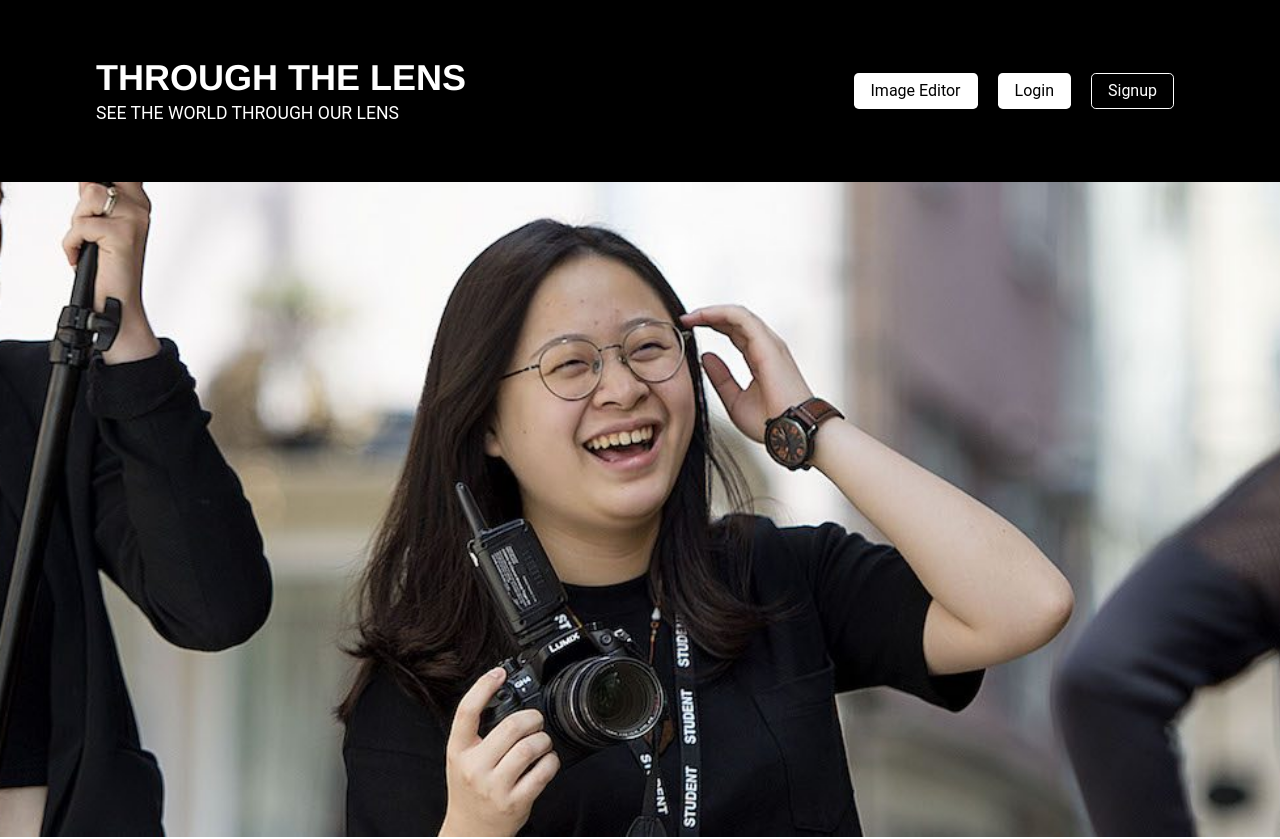
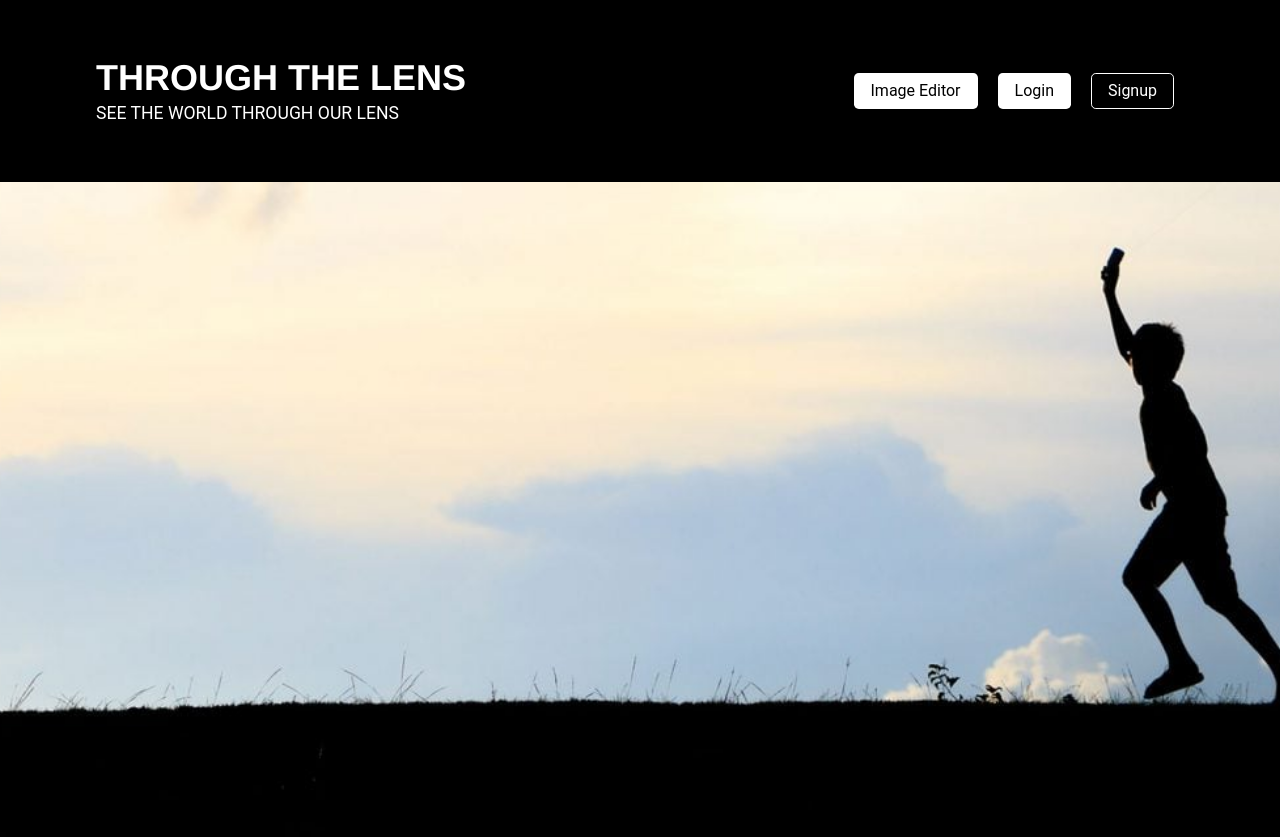
Before and after one commit to James21198/Through-the-Lens, a React (Vite) app in the folder client/: page / in a window 1280 px wide. Shown: the top 839 px of the page. Built offline with nearby package versions, Linux system fonts and the light colour scheme; no server answers.

Commit message:
Carousel Images Updated

```diff
--- a/client/src/pages/Home.jsx
+++ b/client/src/pages/Home.jsx
@@ -32,10 +32,10 @@ const Home = () => {
           <img src = {image3} className="sliderimg" />
           <img src = {image4} className="sliderimg" />
           <img src = {image5} className="sliderimg" />
+          <img src = {image8} className="sliderimg" />
+          <img src = {image10} className="sliderimg"/>
+          <img src = {image9} className="sliderimg" />
           <img src = {image6} className="sliderimg" />
-          <img src = {image8} className="sliderimg" />
-          <img src = {image9} className="sliderimg" />
-          <img src = {image10} className="sliderimg" />
         </AliceCarousel>
       </div>
         <div
```
Also changed, not shown: 1 other file (tests, documents, lock files or other folders).
